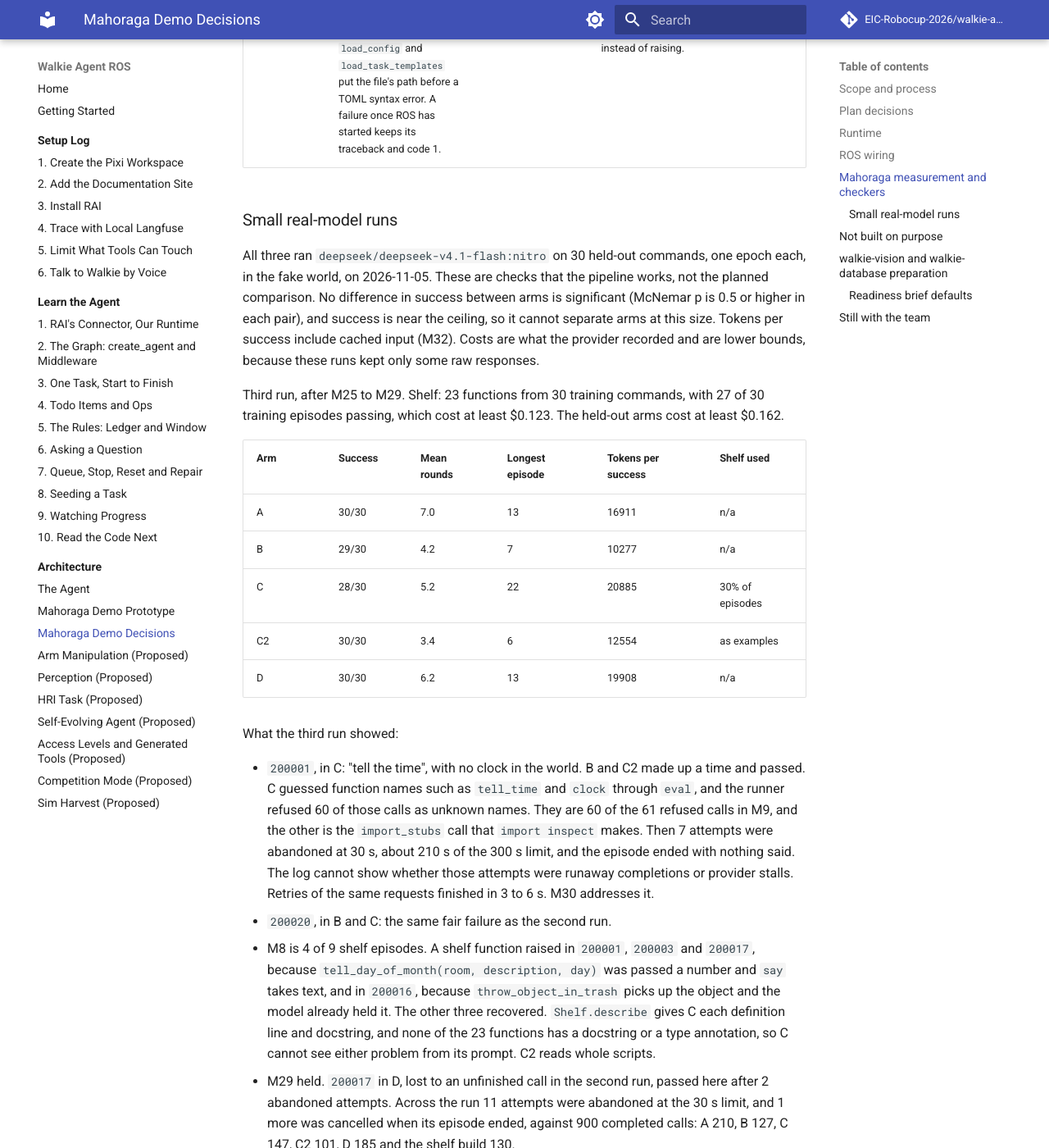
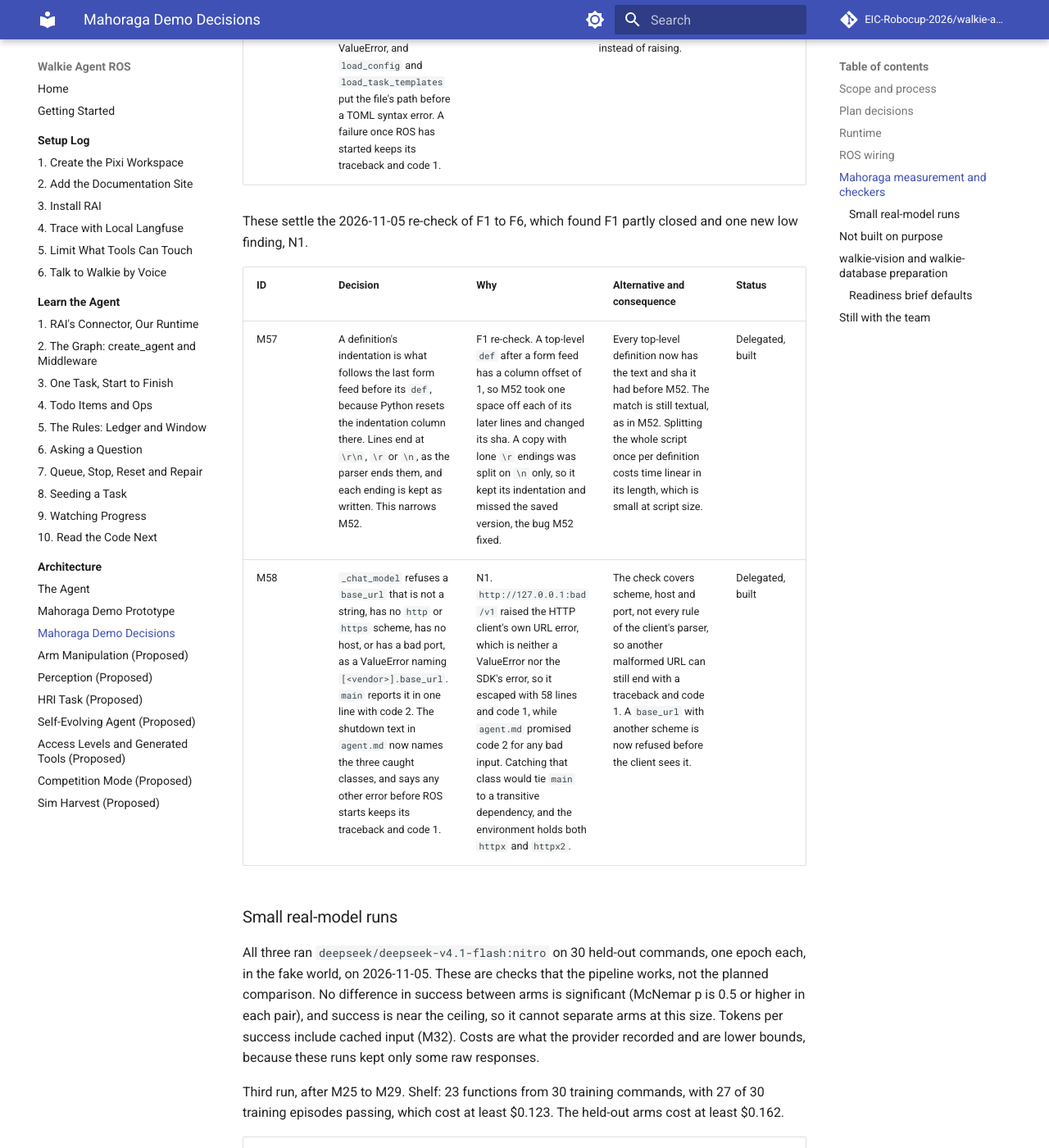
Before and after one commit to EIC-Robocup-2026/walkie-agent-ros, an MkDocs documentation site: the page built from docs/architecture/mahoraga-demo-decisions.md, in a window 1280 px wide and 1400 px high, scrolled down 22143 px. Shown: the whole window at 82% size. Built offline with MkDocs 1.6.1 and Material for MkDocs 9.7.7, drawn with Linux system fonts in a browser that asks for light colours; comment, search, counter and statistics services are not loaded; some of the changed text lies outside the part shown.

Commit message:
docs: record the re-check fixes as M57 and M58

```diff
--- a/docs/architecture/mahoraga-demo-decisions.md
+++ b/docs/architecture/mahoraga-demo-decisions.md
@@ -161,11 +161,19 @@ These settle findings F1 to F6 of the 2026-11-05 review of M30 and the merge.
 
 | ID | Decision | Why | Alternative and consequence | Status |
 | --- | --- | --- | --- | --- |
-| M52 | A definition's sha is taken from its text without the indentation of the scope it sits in. Each line after the first loses the definition's column offset of leading characters when they are all whitespace, and a line with fewer, such as a multi-line string line at a shallower indent, stays as it is. A top-level definition keeps its text, so every sha on a shelf stays valid. | F1. `ast.get_source_segment` drops the scope's indentation on the first line only. A two-line copy of a saved function under an `if` or inside another function therefore had another sha, a raise through it missed the saved version, and a later success froze that version. | The match is textual. A copy whose multi-line string lines were indented along with the rest shares a sha with a top-level version whose string was not, which errs toward blocking. A top-level definition after a form feed on its own line has a column offset of 1, so a new save of it writes one space less on each later line. None was found among 45,178 top-level definitions and 5,454 shelf files on this machine. | Delegated, built |
+| M52 | A definition's sha is taken from its text without the indentation of the scope it sits in. Each line after the first loses the definition's column offset of leading characters when they are all whitespace, and a line with fewer, such as a multi-line string line at a shallower indent, stays as it is. A top-level definition keeps its text, so every sha on a shelf stays valid. | F1. `ast.get_source_segment` drops the scope's indentation on the first line only. A two-line copy of a saved function under an `if` or inside another function therefore had another sha, a raise through it missed the saved version, and a later success froze that version. | The match is textual. A copy whose multi-line string lines were indented along with the rest shares a sha with a top-level version whose string was not, which errs toward blocking. A top-level definition after a form feed on its own line has a column offset of 1, so a new save of it writes one space less on each later line. None was found among 45,178 top-level definitions and 5,454 shelf files on this machine. | Delegated, built, form-feed case closed by M57 |
 | M53 | A checked talk topic passes only on a line said after a successful read of its fact: `facts.now` for the time and the four day topics, and `facts.team` for the three team topics. The read may come before or after the lookup. "Something about yourself" needs none. A right line with no read before it fails, and the reason says so. This narrows M39. | F2. "We are EIC." passed with no read, and since the team is the same in every world, a remembered answer always passed and measured nothing. | The checker sees order, not data flow, so a robot that reads and then says a value it did not take from the read passes. A robot that knew the answer some other way fails. Talk results from earlier runs are not comparable. | Delegated, built |
 | M54 | The day topics ask about today, except "what day is tomorrow". A line that names another of today, tomorrow and yesterday, as a whole word in any case, and not the day asked about, does not count for it. A line that names both today and tomorrow still passes for either, as in M39. | F3. "Tomorrow is Thursday." answered "what day is today" on a Thursday, and "Today is Friday." answered "what day is tomorrow". | A right line that also names another day fails, such as "It is Thursday, see you tomorrow", or "Tomorrow's date is 5 November" said for today. | Delegated, built |
 | M55 | One reading of the hour serves `H:MM`, "h o'clock", and a digit hour right before a qualifier, such as "12 am", "2 p.m.", "2 in the afternoon" or "12 noon", which is that hour on the hour. The qualifiers are M46's am and pm, "in the morning" for am, "in the afternoon" and "in the evening" for pm, and "noon" and "midnight", which count only after 12 on the hour, at 12:00 and 00:00. A qualifier must be right when given. M46's leading-zero rule covers every form, so "02 o'clock" is not 14:00. Digits right after a digit and a dot are not an hour, so "2.05 pm" is not 5 pm. This extends M46. | F4 and F5. Only am and pm were read, so "12:00 noon" passed at midnight and "2:05 in the morning" at 14:05, and the o'clock form skipped the leading-zero rule. "12 am", "12 pm" and "2 p.m." failed although they are right. | A qualifier goes with the 12-hour value, so a right 24-hour time with one now fails, such as "14:05 in the afternoon" or "00:00 midnight", as "14:05 pm" already did. "at night" is not read, so "10 at night" fails at 22:00 and "2:05 at night" passes at 14:05. "November 5 in the morning" reads as 05:00 for the time topic, "12 in the evening" passes at 12:00, and "14 o'clock" now passes at 14:00. | Delegated, built |
-| M56 | Before `rclpy.init`, `main` catches OSError, ValueError and KeyError from reading its inputs. It prints one line on stderr, `walkie-agent: <message>`, with the lines of a longer message joined, and returns 2. A KeyError reads `<config path>: missing key '<key>'.`. `build_model` turns the OpenAI client's missing-key error into a ValueError, and `load_config` and `load_task_templates` put the file's path before a TOML syntax error. A failure once ROS has started keeps its traceback and code 1. | F6. M37 promised a one-line error, but the ValueError escaped with a traceback. Code 2 is what argparse already returns for a bad command line. Without a traceback, the line itself has to name the broken file. | A single value where a table belongs, such as `vendor = "openai"`, still ends with a TypeError or AttributeError traceback and code 1, because catching those would also hide real bugs. A file that is not UTF-8 gives a one-line error that does not name it. A startup error now exits 2, not 1, and `main()` returns 2 instead of raising. | Delegated, built |
+| M56 | Before `rclpy.init`, `main` catches OSError, ValueError and KeyError from reading its inputs. It prints one line on stderr, `walkie-agent: <message>`, with the lines of a longer message joined, and returns 2. A KeyError reads `<config path>: missing key '<key>'.`. `build_model` turns the OpenAI client's missing-key error into a ValueError, and `load_config` and `load_task_templates` put the file's path before a TOML syntax error. A failure once ROS has started keeps its traceback and code 1. | F6. M37 promised a one-line error, but the ValueError escaped with a traceback. Code 2 is what argparse already returns for a bad command line. Without a traceback, the line itself has to name the broken file. | A single value where a table belongs, such as `vendor = "openai"`, still ends with a TypeError or AttributeError traceback and code 1, because catching those would also hide real bugs. A file that is not UTF-8 gives a one-line error that does not name it. A startup error now exits 2, not 1, and `main()` returns 2 instead of raising. | Delegated, built, base_url check added by M58 |
+
+These settle the 2026-11-05 re-check of F1 to F6, which found F1 partly closed and
+one new low finding, N1.
+
+| ID | Decision | Why | Alternative and consequence | Status |
+| --- | --- | --- | --- | --- |
+| M57 | A definition's indentation is what follows the last form feed before its `def`, because Python resets the indentation column there. Lines end at `\r\n`, `\r` or `\n`, as the parser ends them, and each ending is kept as written. This narrows M52. | F1 re-check. A top-level `def` after a form feed has a column offset of 1, so M52 took one space off each of its later lines and changed its sha. A copy with lone `\r` endings was split on `\n` only, so it kept its indentation and missed the saved version, the bug M52 fixed. | Every top-level definition now has the text and sha it had before M52. The match is still textual, as in M52. Splitting the whole script once per definition costs time linear in its length, which is small at script size. | Delegated, built |
+| M58 | `_chat_model` refuses a `base_url` that is not a string, has no `http` or `https` scheme, has no host, or has a bad port, as a ValueError naming `[<vendor>].base_url`. `main` reports it in one line with code 2. The shutdown text in `agent.md` now names the three caught classes, and says any other error before ROS starts keeps its traceback and code 1. | N1. `http://127.0.0.1:bad/v1` raised the HTTP client's own URL error, which is neither a ValueError nor the SDK's error, so it escaped with 58 lines and code 1, while `agent.md` promised code 2 for any bad input. Catching that class would tie `main` to a transitive dependency, and the environment holds both `httpx` and `httpx2`. | The check covers scheme, host and port, not every rule of the client's parser, so another malformed URL can still end with a traceback and code 1. A `base_url` with another scheme is now refused before the client sees it. | Delegated, built |
 
 ### Small real-model runs
 
```
